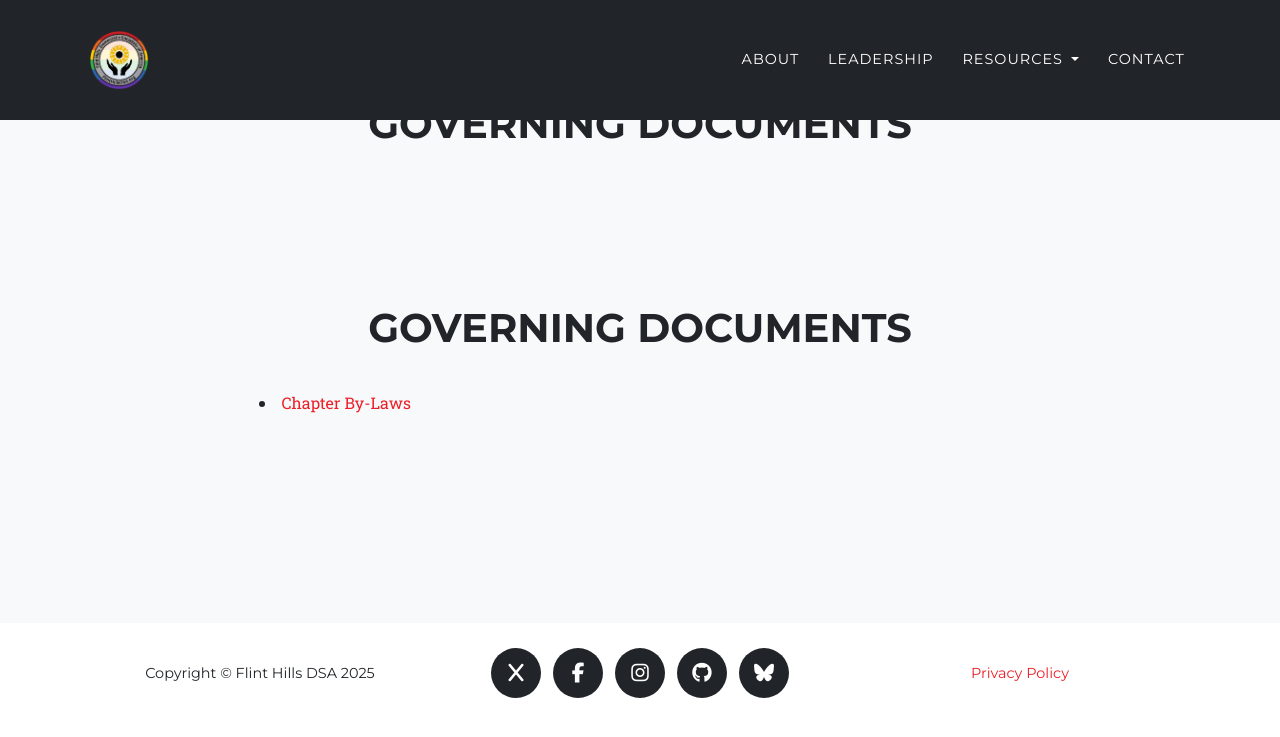
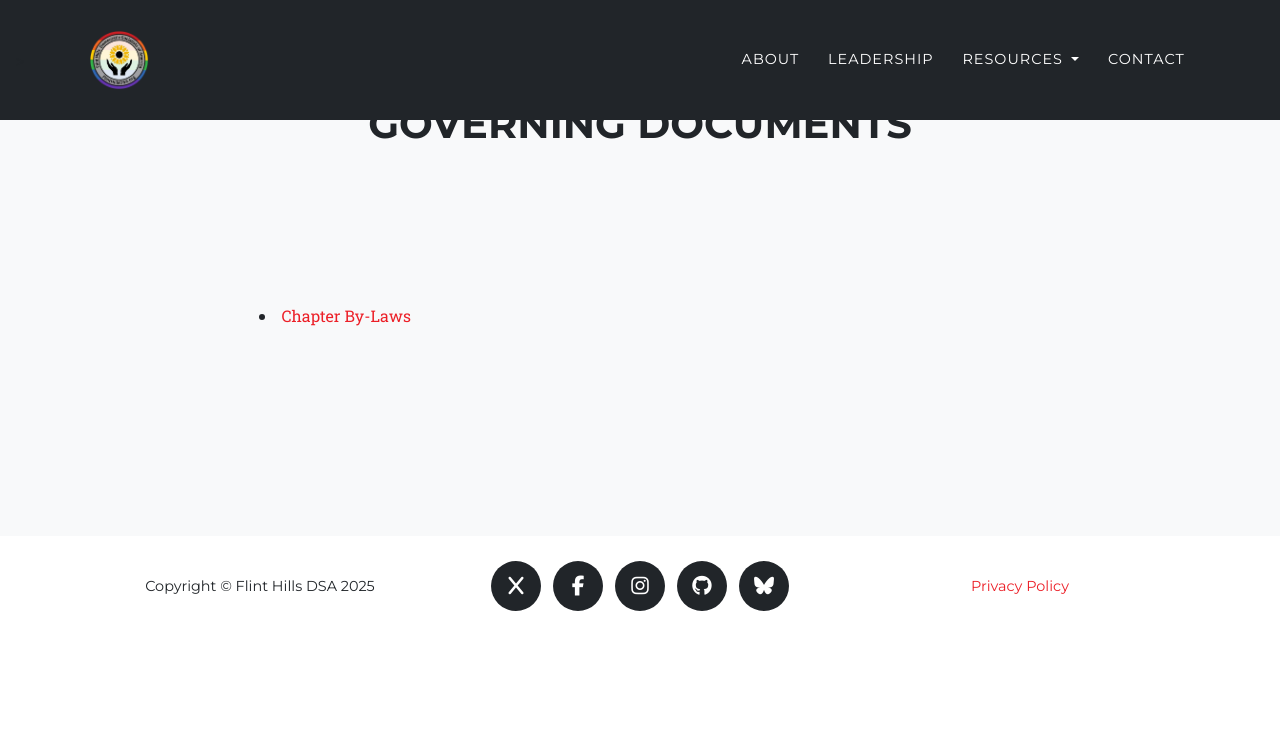
Before and after one commit to flinthillsdsa/website, a Jekyll site: the page built from _resources/chapter-documentation/governing-documents.html, in a window 1280 px wide. Shown: the top 737 px of the page. Built offline with Jekyll 4.4.1, drawn with Linux system fonts in a browser that asks for light colours; some web fonts are replaced.

Commit message:
Update governing-documents.html

```diff
--- a/_resources/chapter-documentation/governing-documents.html
+++ b/_resources/chapter-documentation/governing-documents.html
@@ -1,18 +1,11 @@
 ---
 layout: resource
-#title: "Governing Documents"
+title: "Governing Documents"
 permalink: /resources/chapter-documentation/governing-documents/
 ---
 
 <section class="page-section bg-light">
   <div class="container">
-
-    <!-- Section header -->
-    <div class="row text-center mb-4">
-      <div class="col-lg-12">
-        <h2 class="section-heading text-uppercase">{{ page.title }}</h2>
-      </div>
-    </div>
 
 <li class="mb-2">
   <a href="{{ '/docs/chapter-documentation/bylaws/' | relative_url }}">Chapter By-Laws</a>
```
